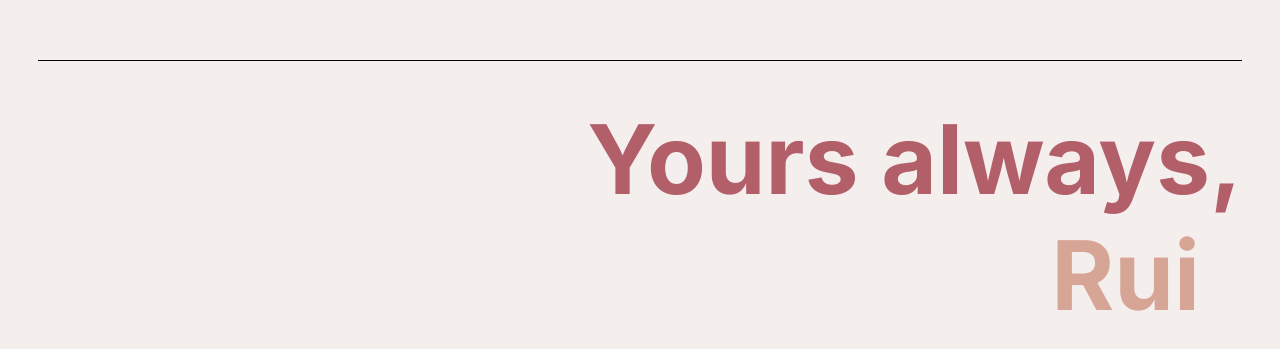
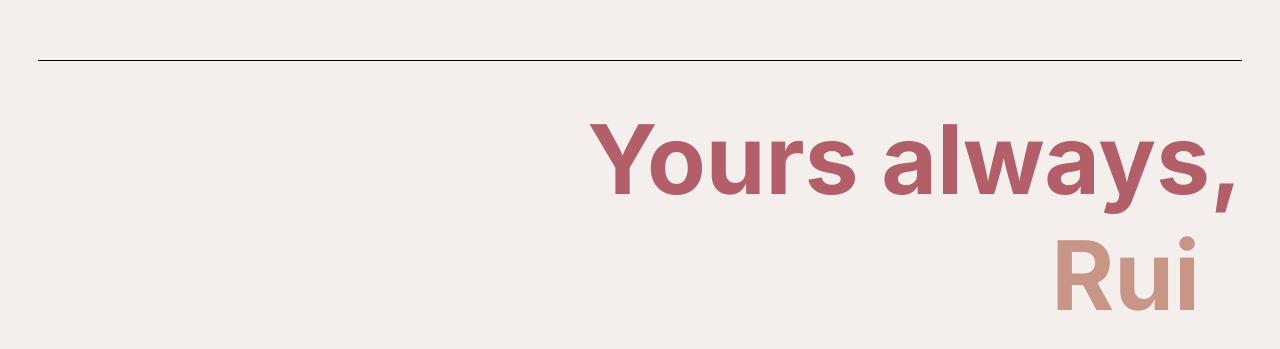
Before and after one commit to XinruiG2/Valentines, a React (Create React App) app: page /ending in a window 1280 px wide. Shown: the part 435-784 px from the top of the page. Built offline with nearby package versions, Linux system fonts and the light colour scheme.

Commit message:
last touch up I swear

```diff
--- a/src/pages/LastPage.js
+++ b/src/pages/LastPage.js
@@ -87,7 +87,7 @@ const LastPage = () => {
         <Container height={viewportHeight}>
             <StyledH2></StyledH2>
             <HeaderText style={{ color: 'rgb(178,95,105)' }}>Yours always,</HeaderText>
-            <HeaderText style={{paddingRight: '42px', color: 'rgb(215,165,150)'}}>Rui</HeaderText>
+            <HeaderText style={{paddingRight: '42px', color: 'rgb(200,150,135)'}}>Rui</HeaderText>
         </Container>
     )
 }
--- a/src/pages/PageEight.js
+++ b/src/pages/PageEight.js
@@ -101,7 +101,7 @@ const PageEight = () => {
     <Container height={viewportHeight}>
         <Wrapper>
             <Text>Finally, when we played in<br/>the snow together.</Text>
-            <Text style={{ paddingBottom: '7px', color: 'rgb(215,165,150)'}}>Both of us were freezing, but with all the constant laughing,</Text>
+            <Text style={{ paddingBottom: '7px', color: 'rgb(200,150,135)'}}>Both of us were freezing, but with all the constant laughing,</Text>
             <Text>it was easy to ignore the shivering and numb fingers.</Text>
         </Wrapper>
         <BottomContainer>
--- a/src/pages/PageEleven.js
+++ b/src/pages/PageEleven.js
@@ -58,7 +58,7 @@ const Wrapper = styled.div`
 `;
 
 const Happy = styled.span`
-    color: rgb(215,165,150);
+    color: rgb(200,150,135);
 `;
 
 
--- a/src/pages/PageFive.js
+++ b/src/pages/PageFive.js
@@ -50,18 +50,12 @@ const Text = styled.div`
 const CustomText = styled.div`
     font-weight: 800;
     font-size: 4rem;
-    transition: all 0.35s ease-in-out;
     color: rgb(108,100,91);
     letter-spacing: 0.5rem;
 
-    &:hover {
-        cursor: pointer;
-        color: rgb(178,95,105);
-    }
-
     @media (max-width: 1000px) {
         font-size: 5.75rem;
-        line-height: 1.4;
+        line-height: 1.35;
         letter-spacing: 1rem;
     }
 `;
@@ -74,7 +68,7 @@ const MiddleContainer = styled.div`
     padding: 20px;
 
     @media (max-width: 1000px) {
-        padding: 30px 20px;
+        padding: 60px 20px;
         margin-bottom: 40px;
     }
 `;
--- a/src/pages/PageFour.js
+++ b/src/pages/PageFour.js
@@ -50,7 +50,7 @@ const Text = styled.div`
 `;
 
 const Happy = styled.span`
-    color: rgb(215,165,150);
+    color: rgb(200,150,135);
 `;
 
 
--- a/src/pages/PageNine.js
+++ b/src/pages/PageNine.js
@@ -49,7 +49,7 @@ const Text = styled.div`
 `;
 
 const Happy = styled.span`
-    color: rgb(215,165,150);
+    color: rgb(200,150,135);
 `;
 
 
--- a/src/pages/PageOne.js
+++ b/src/pages/PageOne.js
@@ -22,7 +22,7 @@ const Container = styled(FadeInContainer)`
     height: ${props => props.height}px;
     position: relative;
     overflow: hidden;
-    background: linear-gradient(to bottom, rgb(244, 239, 237) 54%, rgb(243,220,222) 46%, rgb(243, 220, 222) 100%);
+    background: linear-gradient(to bottom, rgb(244, 239, 237) 55%, rgb(243,220,222) 45%, rgb(243, 220, 222) 100%);
     color: rgb(108,100,91);
     font-family: 'Inter', serif;
     box-sizing: border-box;
```
